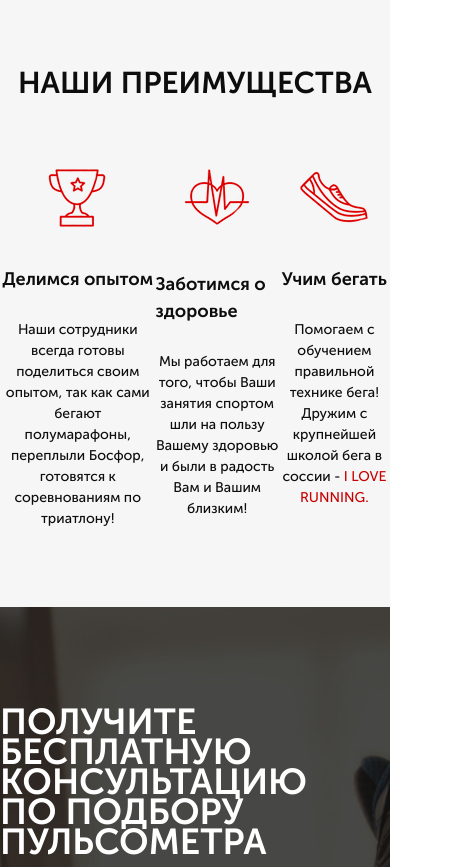
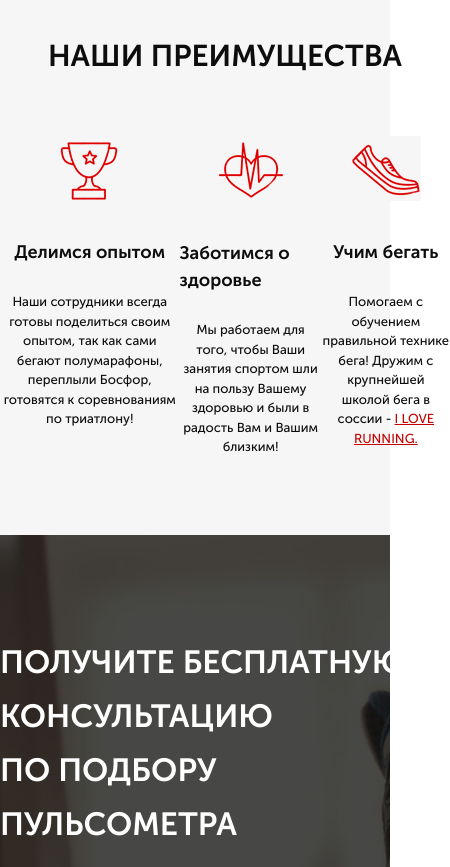
Before and after one commit to denys-kolomiiets/pulse, a website: page src/index.html in a window 390 px wide. Shown: the part 820-1687 px from the top of the page, 450 px wide, since content can reach past the window. Drawn offline with Linux system fonts and the light colour scheme.

Commit message:
add some media rules-adaptive

```diff
--- a/src/index.html
+++ b/src/index.html
@@ -69,8 +69,8 @@
 				</div>
 				<div class="advantages__items">
 					<img src="icons/heart.png" alt="heart" class="advantages__img">
-					<div class="advantages__title">Заботимся о здоровье</div>
-					<div class="advantages__descr">Мы работаем для того,
+					<div class="advantages__title advantages__title_heart">Заботимся о здоровье</div>
+					<div class="advantages__descr advantages__descr_heart">Мы работаем для того,
 						чтобы Ваши занятия спортом шли на пользу Вашему здоровью и были в радость Вам и Вашим близким!
 						</div>
 				</div>
--- /dev/null
+++ b/src/sass/base/_media.scss
@@ -0,0 +1,57 @@
+@media (max-width: 1200px) {
+    .container {
+        width: 860px;
+    }
+    .advantages__title {
+        &_heart {
+            margin-top: 34px;
+        }
+    }
+}
+@media (max-width: 991px) {
+    .container {
+        width: 690px;
+    }
+    .advantages__descr {
+        font-size: 13px;
+        &_heart {
+            margin-top: 26px;
+        }
+    }
+    .title {
+        &_left {
+            font-size: 32px;
+        }
+    }
+    .advantages__items {
+        max-width: 200px;
+    }
+    .advantages__title {
+        &_heart {
+            margin-top: 34px;
+        }
+    }
+}
+@media (max-width: 767px) {
+    .container {
+        width: 650px;
+    }
+    .advantages__items {
+        max-width: 200px;
+    }
+    .advantages__title {
+        &_heart {
+            margin-top: 34px;
+        }
+    }
+    .advantages__descr {
+        &_heart {
+            margin-top: 26px;
+        }
+    }
+}
+@media (max-width: 575px) {
+    .container {
+        width: 450px;
+    }
+}
--- a/src/sass/blocks/_advantages.scss
+++ b/src/sass/blocks/_advantages.scss
@@ -18,6 +18,9 @@
         color: #0d0d0d;
         font-size: 18px;
         font-weight: 700;
+        &_heart {
+            margin-top: 34px;
+        }
     }
     &__descr {
         margin-top: 26px;
@@ -26,9 +29,12 @@
         font-weight: 500;
         text-align: center;
         a {
-            text-decoration: none;
+            text-decoration: underline;
             color: $main-color;
             text-transform: uppercase;
         }
+        &_heart {
+            margin-top: 28px;
+        }
     }
 }
--- a/src/sass/blocks/_titles.scss
+++ b/src/sass/blocks/_titles.scss
@@ -9,5 +9,6 @@
         color: #ffffff;
         font-size: 36px;
         text-align: left;
+        line-height: 54px;
     }
 }
--- a/src/sass/style.scss
+++ b/src/sass/style.scss
@@ -1,4 +1,5 @@
 @import 'base/variables';
+
 
 * {
     font-family: "Museo Sans", sans-serif;
@@ -16,3 +17,4 @@
 @import 'blocks/titles';
 @import 'blocks/consultation';
 @import 'blocks/forms';
+@import 'base/media';
```
Also changed, not shown: src/css/style.min.css, 1 other file.
